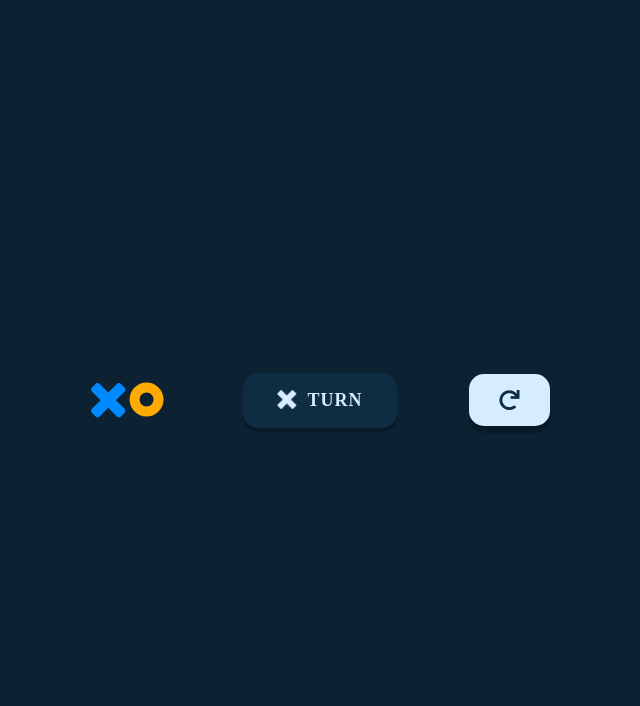
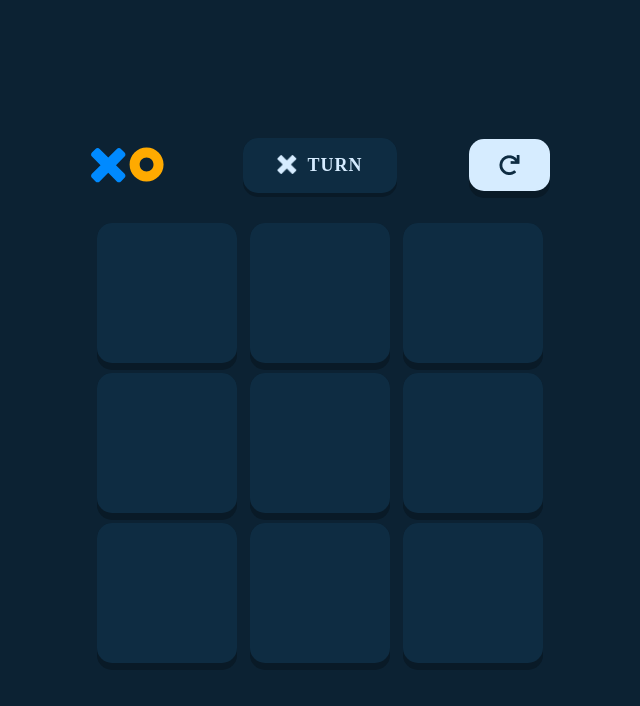
Before and after one commit to AlexanderMatveev2908/REACT__X0, a React (Vite) app: page /game in a window 1280 px wide. Shown: the top 706 px of the page, without its empty margins (320-960 px from the left). Built offline with nearby package versions, Linux system fonts and the light colour scheme; sample sign-in values are in the browser's storage; a web font is replaced by a local one.

Commit message:
mad ecells

```diff
--- a/src/app/pages/GamePage.tsx
+++ b/src/app/pages/GamePage.tsx
@@ -4,9 +4,7 @@ import Game from "../../features/Game/Game";
 const GamePage: FC = () => {
   return (
     <div className="w-full grid items-center justify-center min-h-screen">
-      <div className="min-w-[460px] grid gap-[30px] items-start max-h-fit">
-        <Game />
-      </div>
+      <Game />
     </div>
   );
 };
--- a/src/features/Game/Game.tsx
+++ b/src/features/Game/Game.tsx
@@ -2,10 +2,16 @@ import { FC } from "react";
 import Header from "./components/Header";
 import { useSelector } from "react-redux";
 import { RootStateType } from "../../store/store";
+import MainContent from "./components/MainContent";
 
 const Game: FC = () => {
   const gameState = useSelector((state: RootStateType) => state.game);
 
-  return <Header {...{ currMark: gameState.currMark }} />;
+  return (
+    <div className="min-w-[460px] grid gap-[30px] items-start max-h-fit">
+      <Header {...{ currMark: gameState.currMark }} />
+      <MainContent />
+    </div>
+  );
 };
 export default Game;
--- /dev/null
+++ b/src/features/Game/components/Cell.tsx
@@ -0,0 +1,13 @@
+import { FC } from "react";
+import ElementShadow from "../../../components/ElementShadow";
+
+const Cell: FC = () => {
+  return (
+    <div className="min-w-[140px] min-h-[140px] justify-self-center">
+      <ElementShadow {...{ styleShadow: "el__shadow_sm" }}>
+        <div className="el__cell min-w-[140px] min-h-[140px]"></div>
+      </ElementShadow>
+    </div>
+  );
+};
+export default Cell;
--- /dev/null
+++ b/src/features/Game/components/MainContent.tsx
@@ -0,0 +1,16 @@
+import { FC, useState } from "react";
+import { v4 } from "uuid";
+import Cell from "./Cell";
+
+const MainContent: FC = () => {
+  const [ids] = useState(Array.from({ length: 9 }, () => v4()));
+
+  return (
+    <div className="w-full grid grid-cols-3 gap-y-[10px]">
+      {ids.map((id) => (
+        <Cell key={id} />
+      ))}
+    </div>
+  );
+};
+export default MainContent;
--- a/src/index.css
+++ b/src/index.css
@@ -99,15 +99,13 @@ input[type="text"]:placeholder-shown {
 }
 
 /* UTILS SHADOW */
-.el__card_bg,
-.el__turn_mark,
-.el__refresh,
-.el__btn_bg {
-  @apply relative rounded-[15px];
-}
 
 .el__card_bg {
   @apply gap-[30px] w-full p-[30px] grid items-start;
+  background-color: var(--bg__1);
+  z-index: 100;
+}
+.el__cell {
   background-color: var(--bg__1);
   z-index: 100;
 }
@@ -126,6 +124,14 @@ input[type="text"]:placeholder-shown {
 }
 .el__btn_bg:enabled:hover {
   background-color: var(--blue_pr__0);
+}
+
+.el__card_bg,
+.el__turn_mark,
+.el__refresh,
+.el__btn_bg,
+.el__cell {
+  @apply relative rounded-[15px];
 }
 
 .el__shadow_sm {
@@ -148,6 +154,7 @@ input[type="text"]:placeholder-shown {
   background-color: var(--bg__3);
   z-index: 50;
 }
+
 .el__shadow_sm,
 .el__shadow_xl,
 .el__shadow_md,
```
